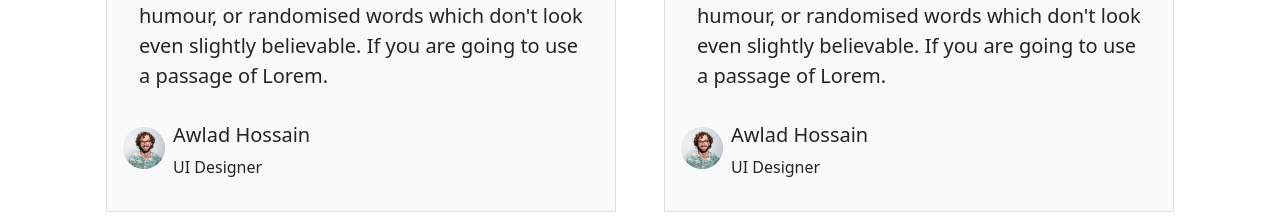
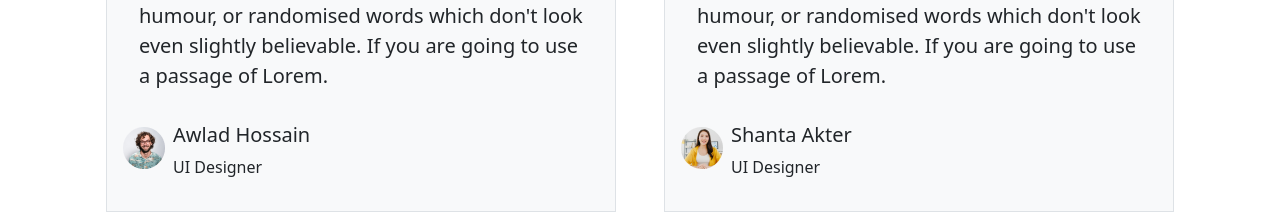
Before and after one commit to HafsaBinte1/Tech, a plain HTML site: page index.html in a window 1280 px wide. Shown: the part 4000-4219 px from the top of the page. Drawn offline with nearby package versions, Linux system fonts and the light colour scheme.

Commit message:
end commit

```diff
--- a/index.html
+++ b/index.html
@@ -514,10 +514,10 @@ footer {
                                 </div>
                                 <div class="d-flex">
                                     <div class="pt-1">
-                                        <img src="images/student/student-5.png" alt="">
+                                        <img src="images/student/student-6.png" alt="">
                                     </div>
                                     <div class="ms-2">
-                                        <h5>Awlad Hossain</h5>
+                                        <h5>Shanta Akter</h5>
                                         <p>UI Designer</p>
                                     </div>
                                 </div>
```
